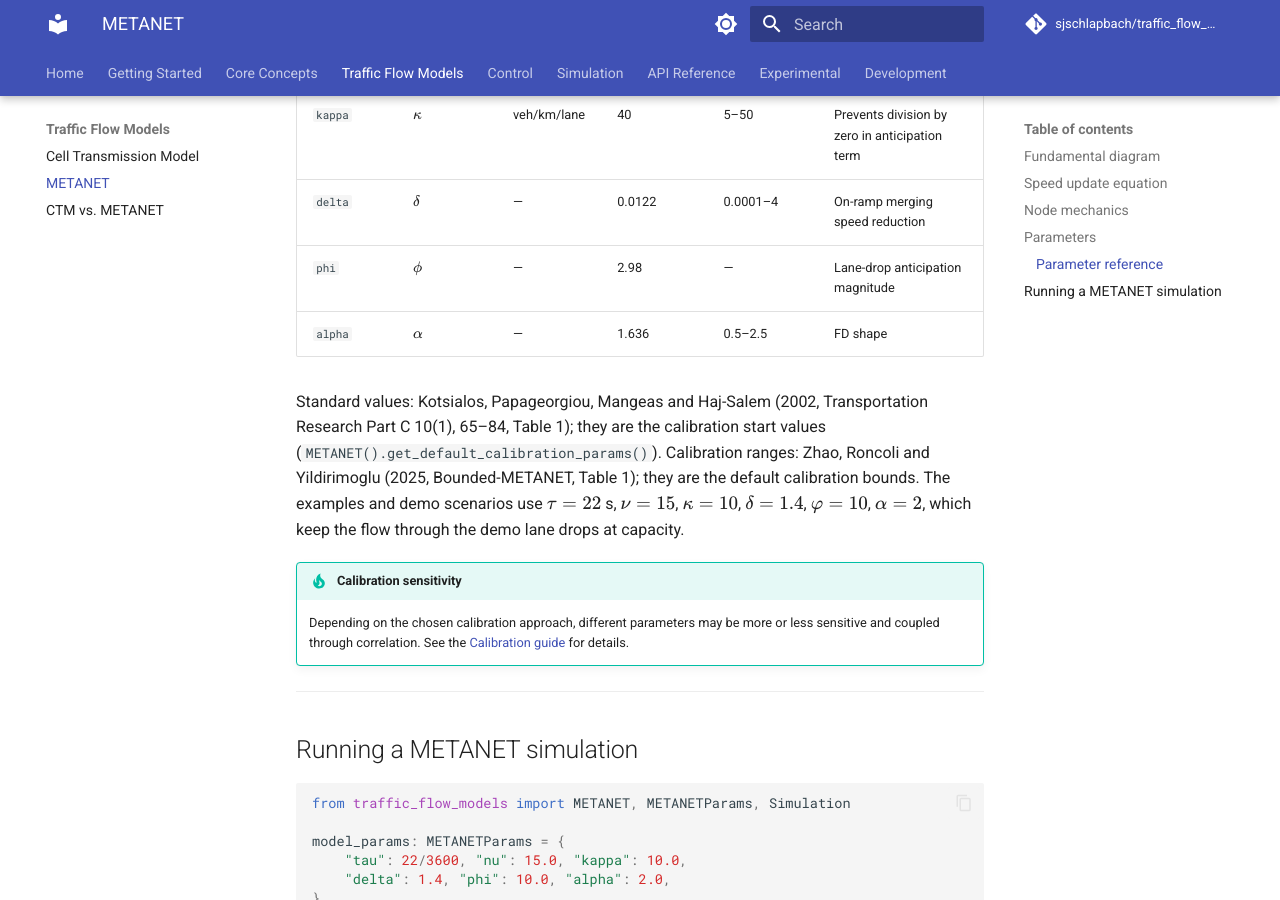
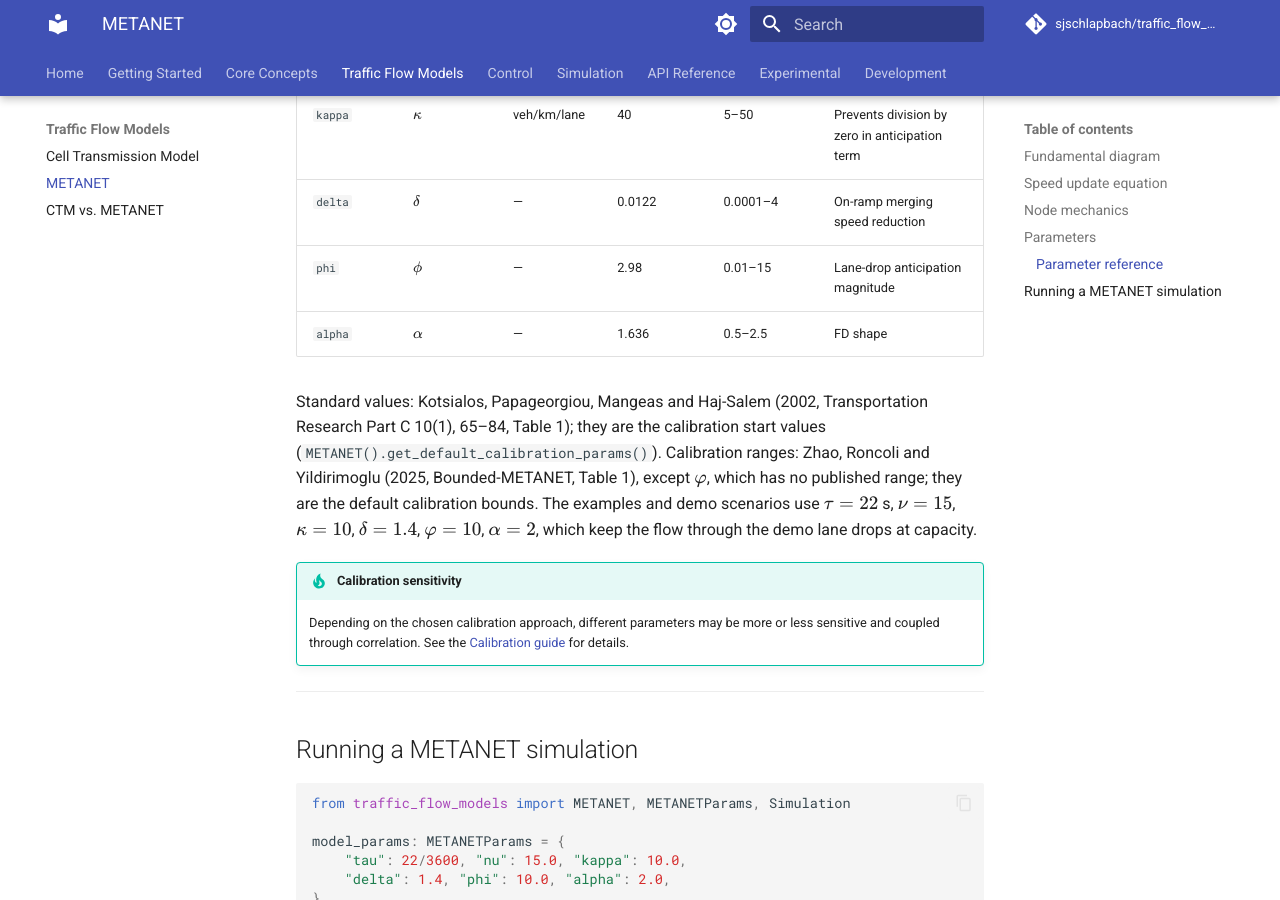
Before and after one commit to sjschlapbach/traffic_flow_models, an MkDocs documentation site: the page built from docs/models/metanet.md, in a window 1280 px wide and 900 px high, scrolled down 3119 px. Built offline with MkDocs 1.6.1 and Material for MkDocs 9.7.7, drawn with Linux system fonts in a browser that asks for light colours; comment, search, counter and statistics services are not loaded.

Commit message:
chore: address review comment

```diff
--- a/docs/models/metanet.md
+++ b/docs/models/metanet.md
@@ -118,10 +118,10 @@ metanet = METANET()
 | `nu`      | \(\nu\)    | km²/h       | 60             | 10–90             | Anticipation strength; larger → stronger       |
 | `kappa`   | \(\kappa\) | veh/km/lane | 40             | 5–50              | Prevents division by zero in anticipation term |
 | `delta`   | \(\delta\) | —           | 0.0122         | 0.0001–4          | On-ramp merging speed reduction                |
-| `phi`     | \(\phi\)   | —           | 2.98           | —                 | Lane-drop anticipation magnitude               |
+| `phi`     | \(\phi\)   | —           | 2.98           | 0.01–15           | Lane-drop anticipation magnitude               |
 | `alpha`   | \(\alpha\) | —           | 1.636          | 0.5–2.5           | FD shape                                       |
 
-Standard values: Kotsialos, Papageorgiou, Mangeas and Haj-Salem (2002, Transportation Research Part C 10(1), 65–84, Table 1); they are the calibration start values (`METANET().get_default_calibration_params()`). Calibration ranges: Zhao, Roncoli and Yildirimoglu (2025, Bounded-METANET, Table 1); they are the default calibration bounds. The examples and demo scenarios use \(\tau = 22\) s, \(\nu = 15\), \(\kappa = 10\), \(\delta = 1.4\), \(\varphi = 10\), \(\alpha = 2\), which keep the flow through the demo lane drops at capacity.
+Standard values: Kotsialos, Papageorgiou, Mangeas and Haj-Salem (2002, Transportation Research Part C 10(1), 65–84, Table 1); they are the calibration start values (`METANET().get_default_calibration_params()`). Calibration ranges: Zhao, Roncoli and Yildirimoglu (2025, Bounded-METANET, Table 1), except \(\varphi\), which has no published range; they are the default calibration bounds. The examples and demo scenarios use \(\tau = 22\) s, \(\nu = 15\), \(\kappa = 10\), \(\delta = 1.4\), \(\varphi = 10\), \(\alpha = 2\), which keep the flow through the demo lane drops at capacity.
 
 !!! tip "Calibration sensitivity"
 
```
